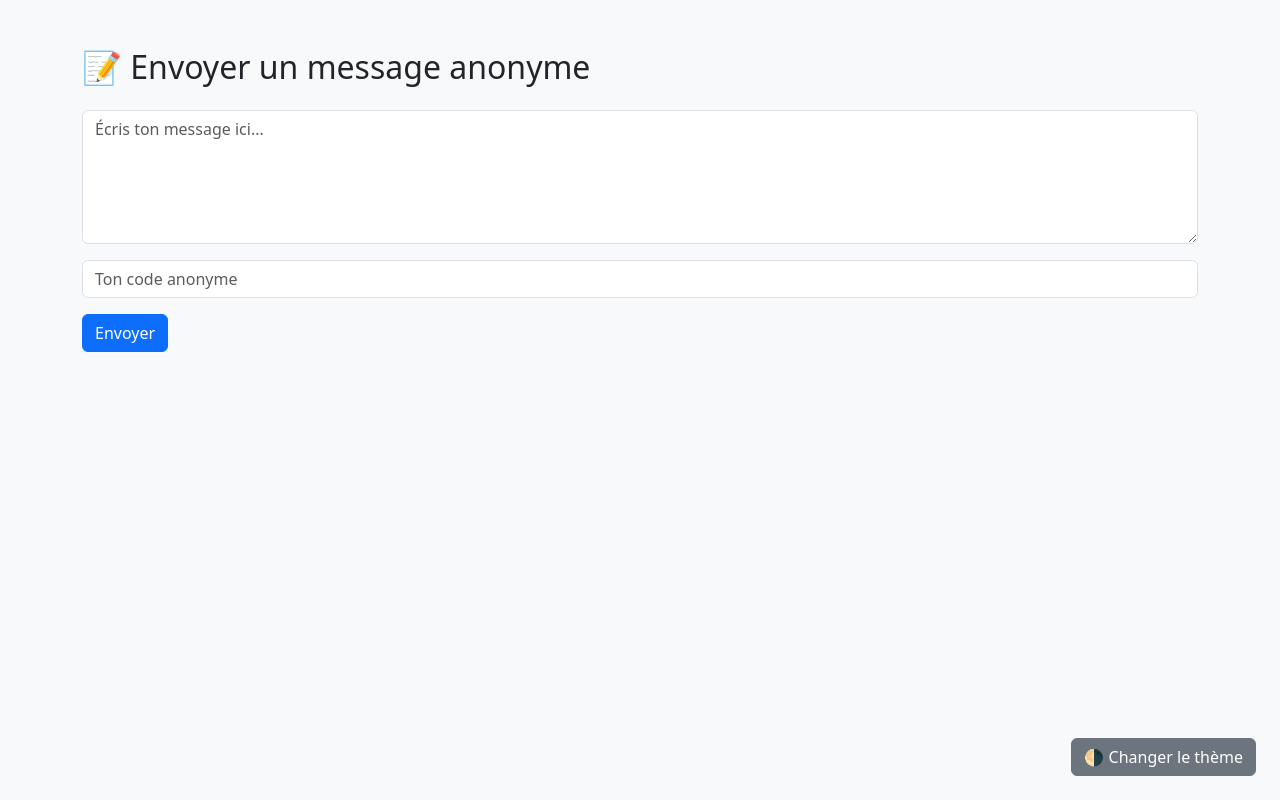
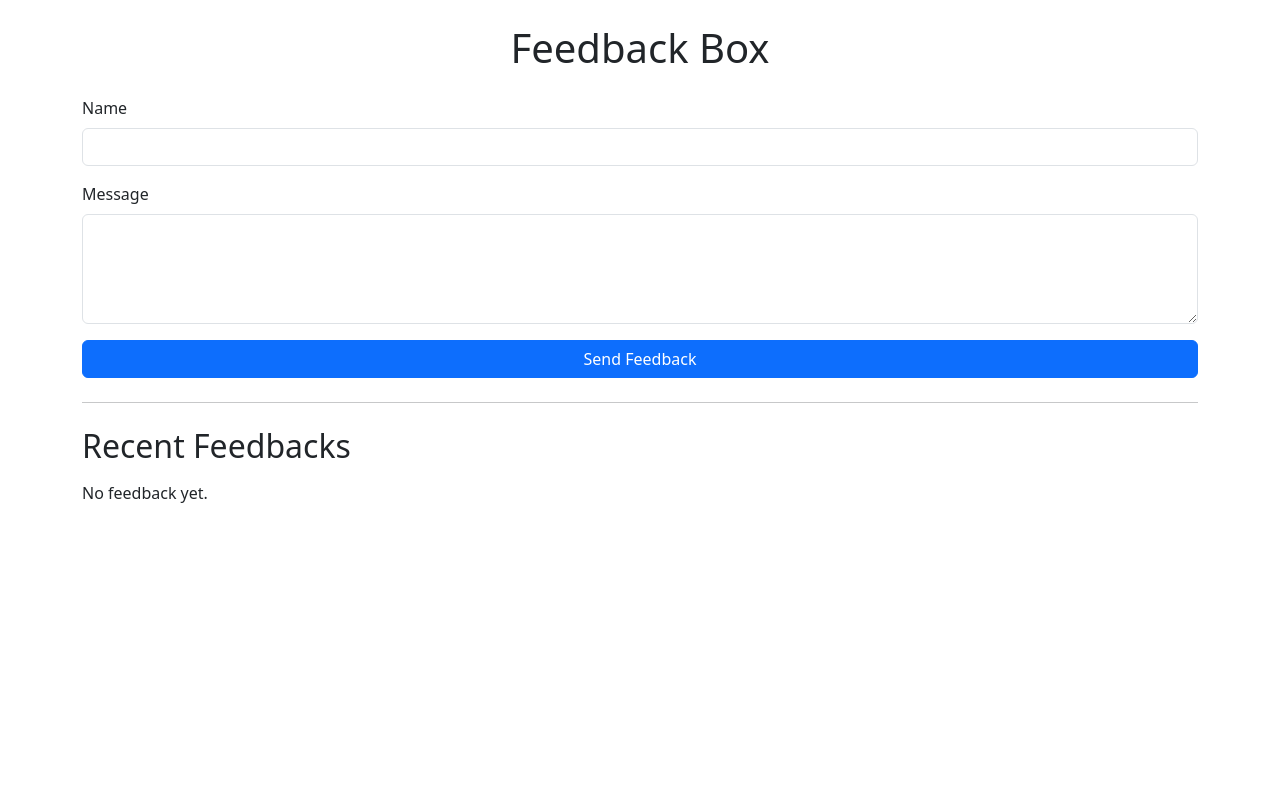
Before and after one commit to TheDarkknight2200/feedbackbox, a Flask app: page / in a window 1280 px wide. Run offline with Flask 3, Linux system fonts and the light colour scheme.

Commit message:
Update index.html

```diff
--- a/templates/index.html
+++ b/templates/index.html
@@ -1,45 +1,47 @@
 <!DOCTYPE html>
-<html lang="fr">
+<html lang="en">
 <head>
-    <meta charset="UTF-8">
-    <title>Boîte à messages anonymes</title>
-    <link href="https://cdn.jsdelivr.net/npm/bootstrap@5.3.0/dist/css/bootstrap.min.css" rel="stylesheet">
+  <meta charset="UTF-8" />
+  <meta name="viewport" content="width=device-width, initial-scale=1" />
+  <title>Feedback Box</title>
+  <!-- Bootstrap CSS -->
+  <link href="https://cdn.jsdelivr.net/npm/bootstrap@5.3.0/dist/css/bootstrap.min.css" rel="stylesheet" />
 </head>
-<body class="bg-light">
-<div class="container py-5">
-    <h2 class="mb-4">📝 Envoyer un message anonyme</h2>
-    {% if error %}
-    <div class="alert alert-danger">{{ error }}</div>
-    {% endif %}
-    <form method="POST">
-        <div class="mb-3">
-            <textarea name="message" class="form-control" placeholder="Écris ton message ici..." rows="5" required></textarea>
+<body>
+  <div class="container my-4">
+    <h1 class="text-center mb-4">Feedback Box</h1>
+
+    <form method="POST" action="/">
+      <div class="mb-3">
+        <label for="name" class="form-label">Name</label>
+        <input type="text" class="form-control" id="name" name="name" required />
+      </div>
+      <div class="mb-3">
+        <label for="message" class="form-label">Message</label>
+        <textarea class="form-control" id="message" name="message" rows="4" required></textarea>
+      </div>
+      <button type="submit" class="btn btn-primary w-100">Send Feedback</button>
+    </form>
+
+    <hr class="my-4" />
+
+    <h2 class="mb-3">Recent Feedbacks</h2>
+    <div>
+      {% for fb in feedbacks %}
+        <div class="card mb-2">
+          <div class="card-body">
+            <h5 class="card-title">{{ fb.name }}</h5>
+            <p class="card-text">{{ fb.message }}</p>
+            <small class="text-muted">{{ fb.timestamp.strftime('%Y-%m-%d %H:%M') }}</small>
+          </div>
         </div>
-        <div class="mb-3">
-            <input type="text" name="code" class="form-control" placeholder="Ton code anonyme" required>
-        </div>
-        <button type="submit" class="btn btn-primary">Envoyer</button>
-    </form>
-</div>
+      {% else %}
+        <p>No feedback yet.</p>
+      {% endfor %}
+    </div>
+  </div>
 
-<button class="btn btn-secondary position-fixed bottom-0 end-0 m-4" onclick="toggleMode()">🌗 Changer le thème</button>
-
-<script>
-    const body = document.body;
-    const currentMode = localStorage.getItem("mode");
-
-    if (currentMode === "dark") {
-        body.classList.add("bg-dark", "text-white");
-    }
-
-    function toggleMode() {
-        body.classList.toggle("bg-dark");
-        body.classList.toggle("text-white");
-
-        const mode = body.classList.contains("bg-dark") ? "dark" : "light";
-        localStorage.setItem("mode", mode);
-    }
-</script>
-
+  <!-- Bootstrap JS Bundle -->
+  <script src="https://cdn.jsdelivr.net/npm/bootstrap@5.3.0/dist/js/bootstrap.bundle.min.js"></script>
 </body>
 </html>
```
